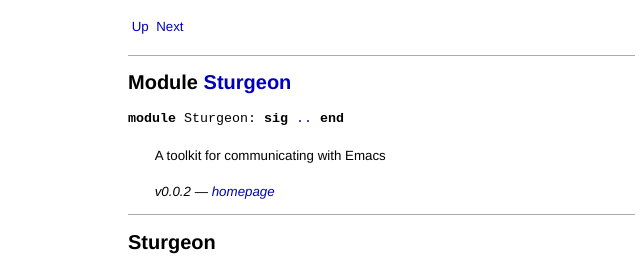
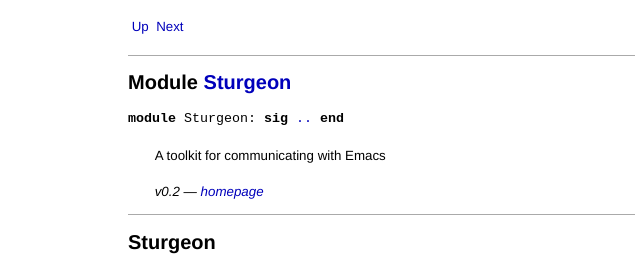
Before and after one commit to let-def/sturgeon, a plain HTML site: page doc/Sturgeon.html in a window 1280 px wide. Shown: the top 274 px of the page, 0-640 px from the left. Drawn offline with Linux system fonts and the light colour scheme.

Commit message:
Update sturgeon doc to v0.2.

```diff
--- a/doc/Sturgeon.html
+++ b/doc/Sturgeon.html
@@ -28,7 +28,7 @@
 A toolkit for communicating with Emacs
 <p>
 
-    <em>v0.0.2 — <a href="https://github.com/let-def/sturgeon ">homepage</a></em><br>
+    <em>v0.2 — <a href="https://github.com/let-def/sturgeon ">homepage</a></em><br>
 </div>
 <hr width="100%">
 <br>
```
Also changed, not shown: 1 other file.
